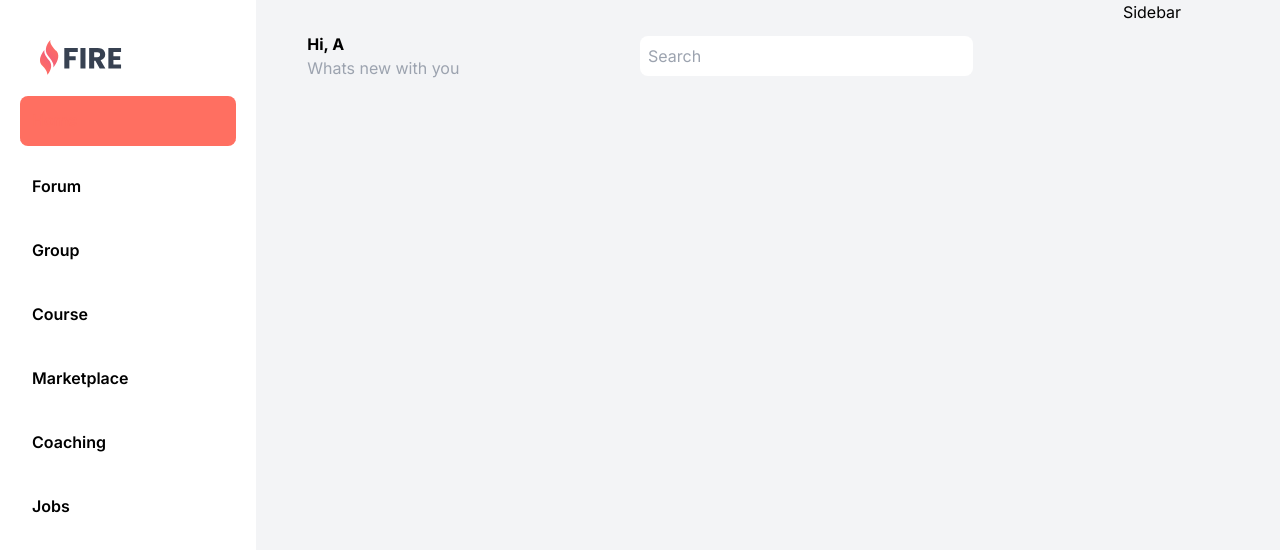
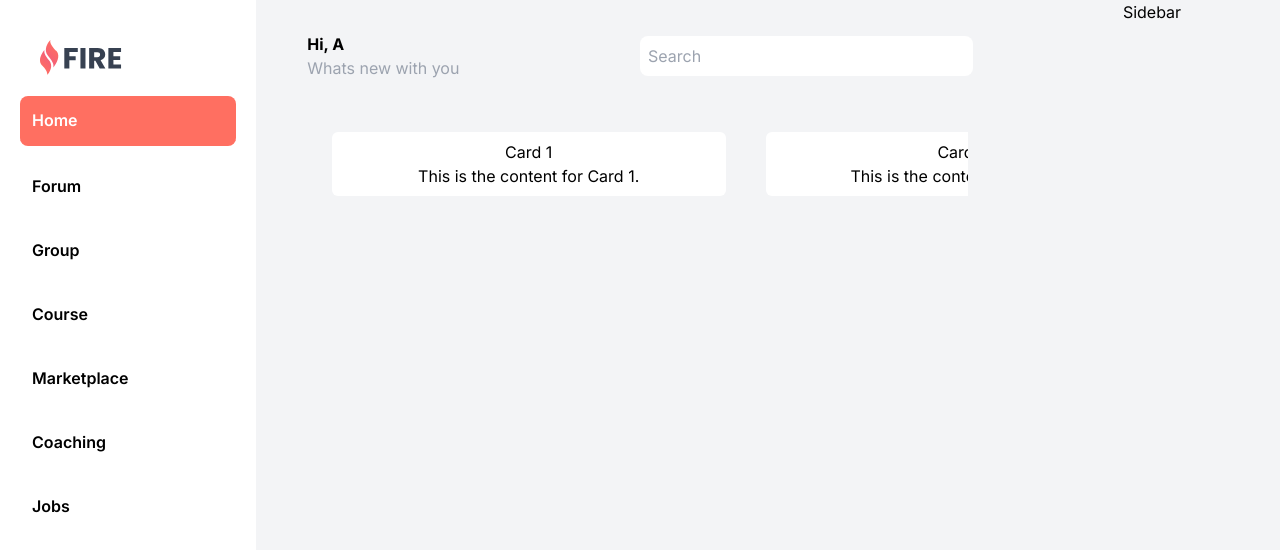
Before and after one commit to pally0091/fire-commiunity, a React (Vite) app: page / in a window 1280 px wide. Shown: the top 552 px of the page. Built offline with nearby package versions, Linux system fonts and the light colour scheme.

Commit message:
home slider added

```diff
--- /dev/null
+++ b/src/Components/InpageComponents/Slider.jsx
@@ -0,0 +1,45 @@
+/* eslint-disable react-hooks/exhaustive-deps */
+/* eslint-disable no-unused-vars */
+import React, { useEffect, useRef } from "react";
+
+const Slider = () => {
+  const slider = useRef(null);
+
+  const handleMouseScroll = (e) => {
+    if (slider.current) {
+      slider.current.scrollLeft += e.deltaY;
+      e.preventDefault();
+    }
+  };
+  useEffect(() => {
+    if (slider.current) {
+      slider.current.addEventListener("wheel", handleMouseScroll, {
+        passive: false,
+      });
+    }
+    return () => {
+      if (slider.current) {
+        slider.current.removeEventListener("wheel", handleMouseScroll);
+      }
+    };
+  }, []);
+  return (
+    <div className="flex flex-row gap-10">
+      <div
+        className="w-[90%] mx-auto overflow-x-auto whitespace-nowrap scrollbar"
+        ref={slider}
+      >
+        <div className="card w-[60%] inline-block bg-white mx-5 rounded-md p-2">
+          <h2>Card 1</h2>
+          <p>This is the content for Card 1.</p>
+        </div>
+        <div className="card w-[60%] inline-block bg-white mx-5 rounded-md p-2">
+          <h2>Card 2</h2>
+          <p>This is the content for Card 2.</p>
+        </div>
+      </div>
+    </div>
+  );
+};
+
+export default Slider;
--- a/src/Components/PageComponents/Home/LogedinHome.jsx
+++ b/src/Components/PageComponents/Home/LogedinHome.jsx
@@ -1,5 +1,6 @@
 /* eslint-disable no-unused-vars */
 import React from "react";
+import Slider from "../../InpageComponents/Slider";
 
 const LogedinHome = () => {
   const user = "A";
@@ -18,6 +19,9 @@ const LogedinHome = () => {
           />
         </div>
       </div>
+      <div className="mt-5">
+        <Slider></Slider>
+      </div>
     </div>
   );
 };
--- a/src/Components/PageComponents/LogedinNavbar.css
+++ b/src/Components/PageComponents/LogedinNavbar.css
@@ -1,4 +1,4 @@
-a.active {
+.sidenavlink.active {
   background-color: #ff6f61;
   color: white;
 }
--- a/src/Components/PageComponents/LogedinNavbar.jsx
+++ b/src/Components/PageComponents/LogedinNavbar.jsx
@@ -15,43 +15,43 @@ const LogedinNavbar = () => {
       </div>
       <div className="flex flex-col text-left gap-4">
         <NavLink
-          className="p-3 rounded-lg font-semibold"
+          className="p-3 rounded-lg font-semibold sidenavlink"
           to="/"
         >
           <button>Home</button>
         </NavLink>
         <NavLink
-          className="p-3 rounded-lg font-semibold"
+          className="p-3 rounded-lg font-semibold sidenavlink"
           to="/forum"
         >
           <button>Forum</button>
         </NavLink>
         <NavLink
-          className="p-3 rounded-lg font-semibold"
+          className="p-3 rounded-lg font-semibold sidenavlink"
           to="/group"
         >
           <button>Group</button>
         </NavLink>
         <NavLink
-          className="p-3 rounded-lg font-semibold"
+          className="p-3 rounded-lg font-semibold sidenavlink"
           to="/course"
         >
           <button>Course</button>
         </NavLink>
         <NavLink
-          className="p-3 rounded-lg font-semibold"
+          className="p-3 rounded-lg font-semibold sidenavlink"
           to="/market"
         >
           <button>Marketplace</button>
         </NavLink>
         <NavLink
-          className="p-3 rounded-lg font-semibold"
+          className="p-3 rounded-lg font-semibold sidenavlink"
           to="/coaching"
         >
           <button>Coaching</button>
         </NavLink>
         <NavLink
-          className="p-3 rounded-lg font-semibold"
+          className="p-3 rounded-lg font-semibold sidenavlink"
           to="/jobs"
         >
           <button>Jobs</button>
--- a/src/index.css
+++ b/src/index.css
@@ -23,3 +23,6 @@ a.active {
   background-repeat: no-repeat;
   background-size: cover;
 }
+.scrollbar::-webkit-scrollbar {
+  width: 0;
+}
```
